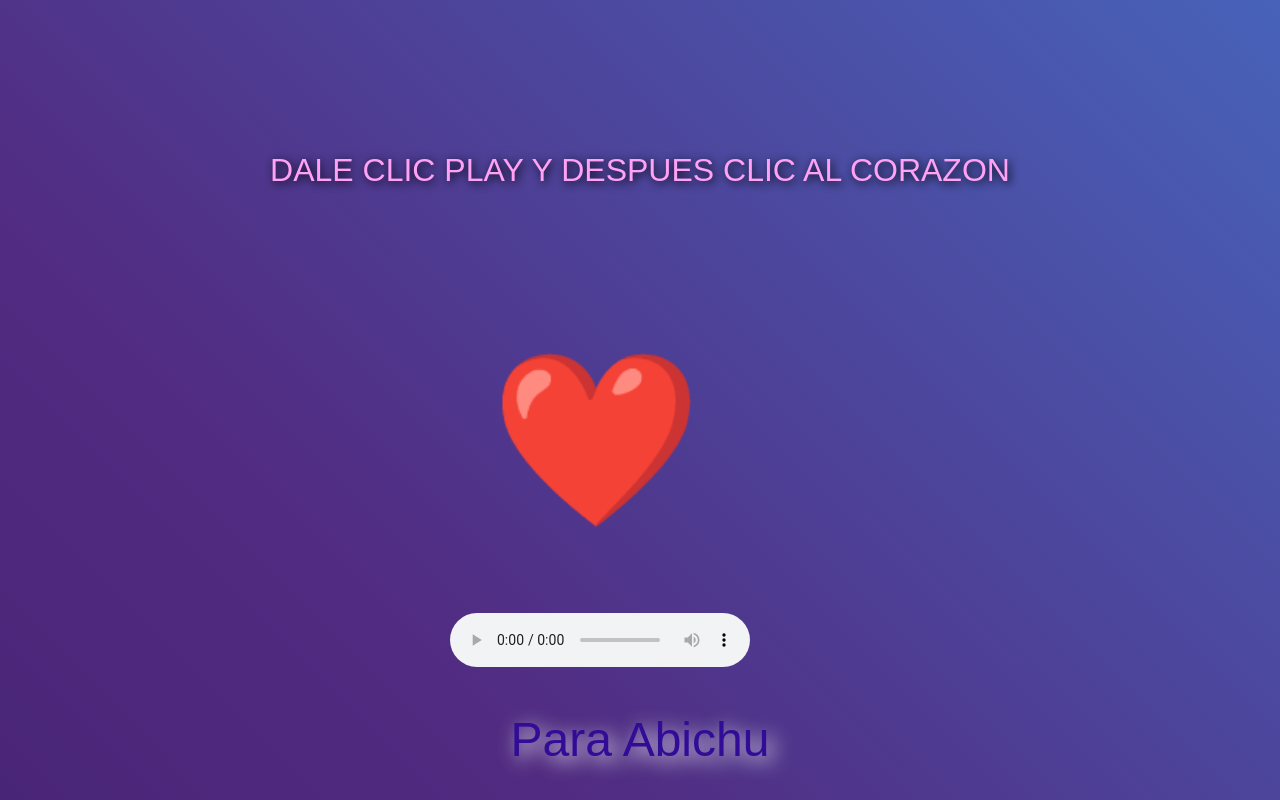
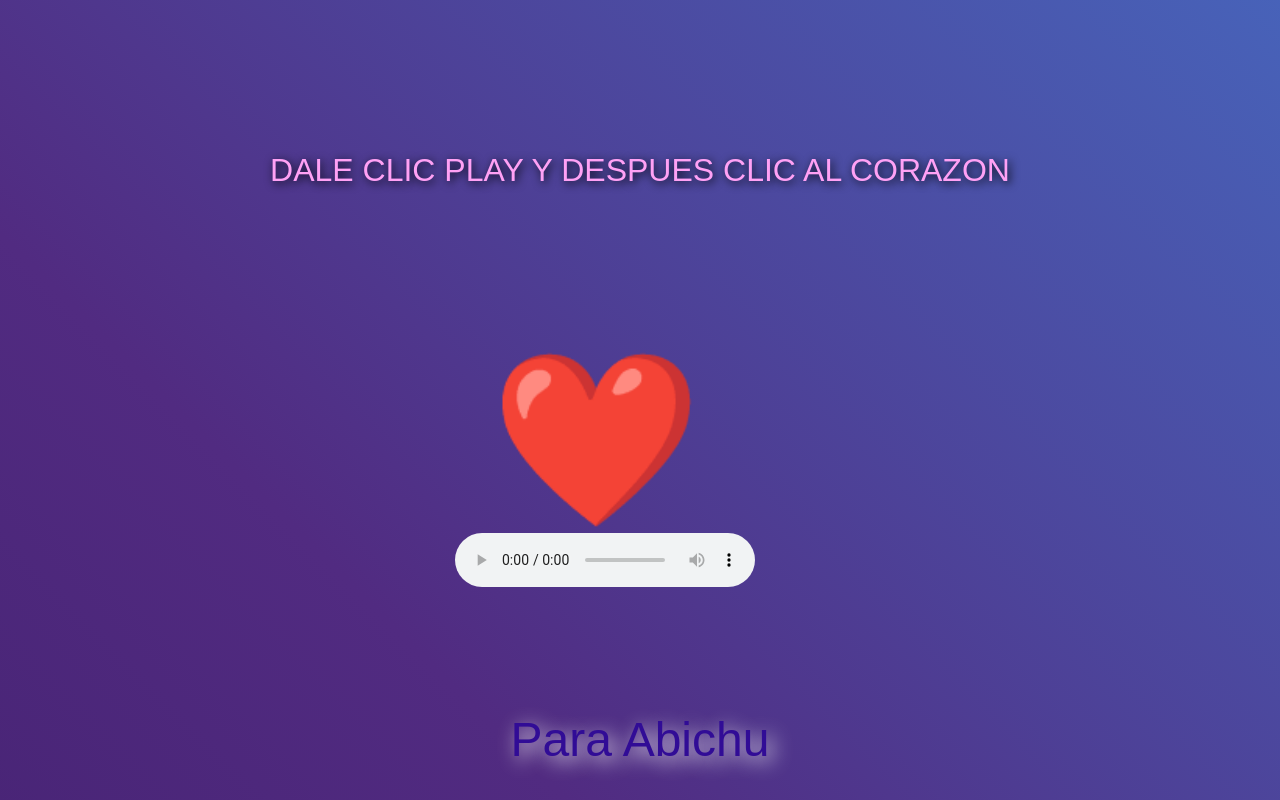
Before and after one commit to relixpluginplux/ratamalaaa, a plain HTML site: page index.html in a window 1280 px wide. Drawn offline with Linux system fonts and the light colour scheme.

Commit message:
index.html

```diff
--- a/index.html
+++ b/index.html
@@ -87,7 +87,7 @@
 	<h9 class="text"> DALE CLIC PLAY Y DESPUES CLIC AL CORAZON</h9>
 
 
-	<audio style="position: relative; top: 30%; right: 40px; border: none;" controls>
+	<audio style="position: relative; top: 20%; right: 35px; border: none;" controls>
 		<source src="musica.mp3">
 	</audio>
 	<h9 class="ABI">Para Abichu</h9>
```
